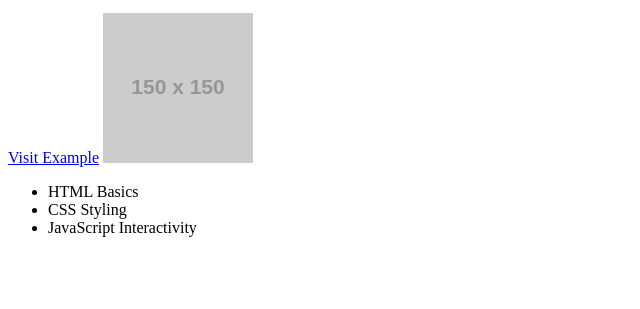
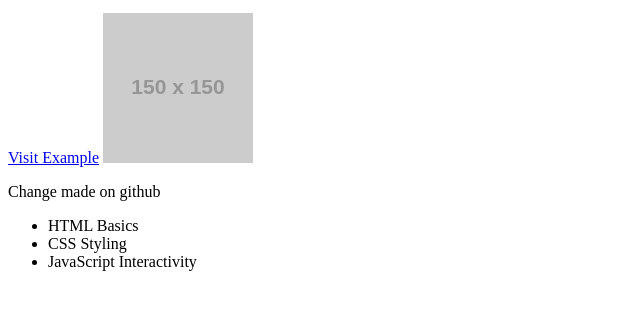
Before and after one commit to avnesh-smarsh/my-awesome-project, a plain HTML site: page index.html in a window 1280 px wide. Shown: the part 101-410 px from the top of the page, without its empty margins (0-640 px from the left). Drawn offline with Linux system fonts and the light colour scheme; placeholder pictures from the web are drawn by us.

Commit message:
Update index.html
Change made on github
Added a para

```diff
--- a/index.html
+++ b/index.html
@@ -10,6 +10,7 @@
     <p>This is a paragraph of text introducing the page.</p>
     <a href="https://www.example.com" target="_blank">Visit Example</a>
     <img src="https://via.placeholder.com/150" alt="Placeholder Image">
+    <p>Change made on github</p>
     <ul>
         <li>HTML Basics</li>
         <li>CSS Styling</li>
```
